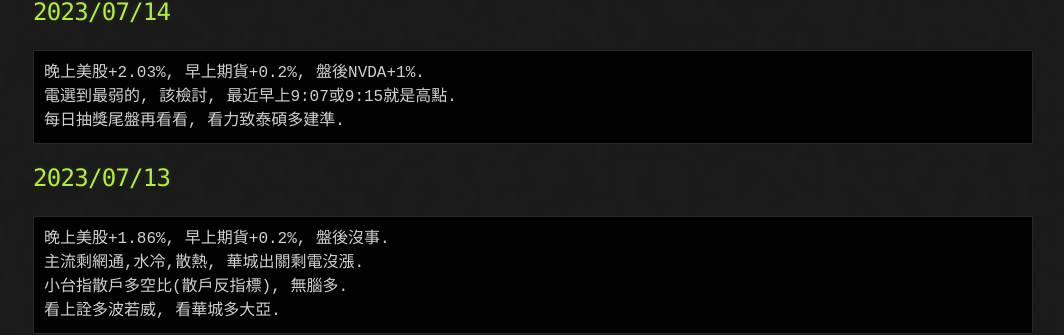
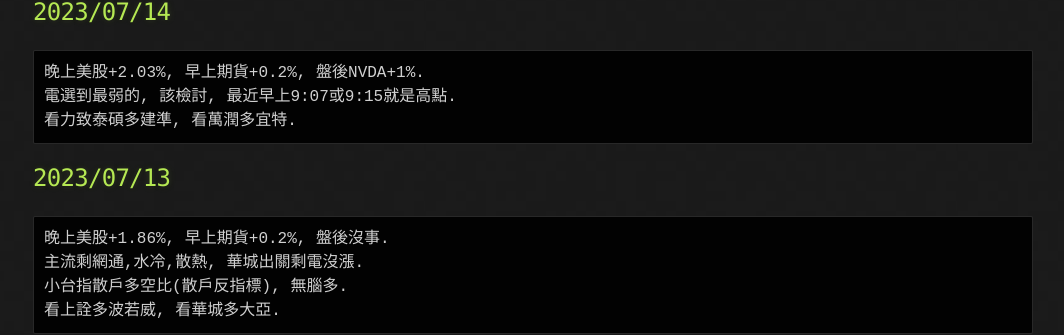
Before and after one commit to lepg5487/Stock_God, a Jekyll site: the page built from index.md, in a window 1280 px wide and 900 px high, scrolled down 436 px. Shown: the part 196-531 px from the top of the window, without its empty margins (107-1171 px from the left). Built offline with Jekyll 4.4.1, drawn with Linux system fonts in a browser that asks for light colours; our own code applies the rules of GitHub Pages for plain Markdown files.

Commit message:
Update index.md

````diff
--- a/index.md
+++ b/index.md
@@ -25,7 +25,7 @@ layout: testlayouts
 ```
 晚上美股+2.03%, 早上期貨+0.2%, 盤後NVDA+1%.
 電選到最弱的, 該檢討, 最近早上9:07或9:15就是高點.
-每日抽獎尾盤再看看, 看力致泰碩多建準.
+看力致泰碩多建準, 看萬潤多宜特.
 ```
 
 ## 2023/07/13
````
